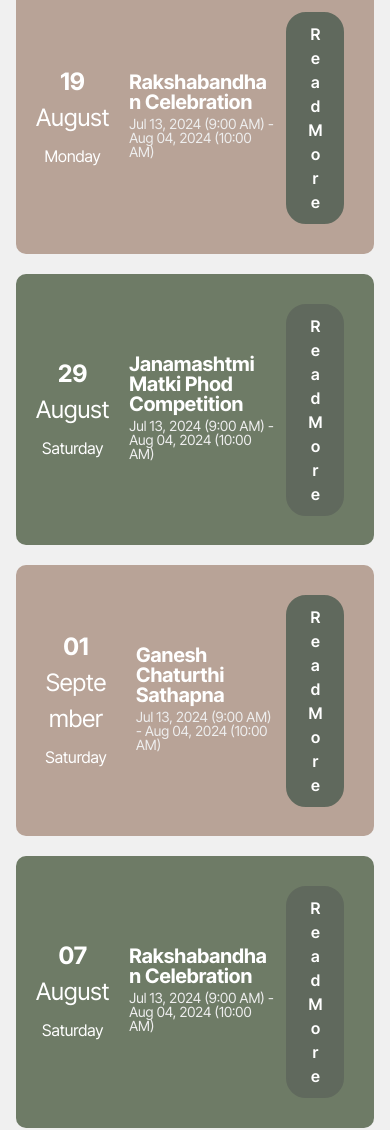
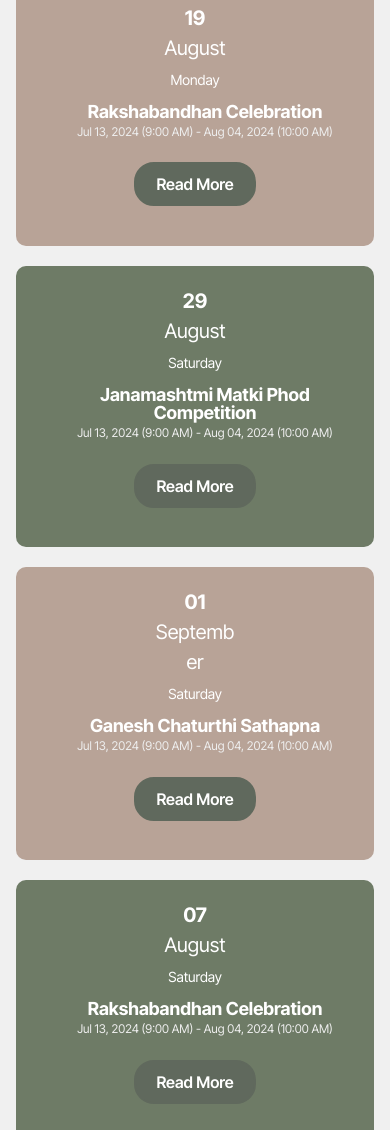
Before and after one commit to vidishaAgra/gss, a plain HTML site: page page8.html in a window 390 px wide. Shown: the part 933-2063 px from the top of the page. Drawn offline with Linux system fonts and the light colour scheme; a script that the page names is missing.

Commit message:
changed font in event and calenda ui improved

```diff
--- a/page8.html
+++ b/page8.html
@@ -76,79 +76,150 @@
     <iframe src="https://calendar.google.com/calendar/embed?height=600&wkst=1&ctz=America%2FChicago&bgcolor=%234285F4&showTitle=0&title&src=YmJiY2ZkM2FjNTQwYjNhY2VhMTc5YjFkYmIyNTY1YTY4MjUzNDM0ZjU5MDdhMDg3ODdkY2M2NzQ4YjM2NzNlY0Bncm91cC5jYWxlbmRhci5nb29nbGUuY29t&color=%237CB342" style="border:solid 1px #777" width="800" height="600" frameborder="0" scrolling="no"></iframe>
   </div>
 </section>
+
+
+
+
+
+
+
+
+
+
+
+
+
+
+
+
+
+
+
+
+
 <section data-bs-version="5.1" class="people01 cid-uoUmqVpgM4" id="people01-4a" style="padding: 40px 0; background-color: #f0f0f0;">
   <div class="container" style="max-width: 1200px;">
     <!-- Event 1 -->
-    <div class="event-card" style="background-color: #b8a397; margin-bottom: 20px; padding: 20px; border-radius: 10px; display: flex; align-items: center;">
-      <div style="width: 80px; font-size: 24px; color: white; text-align: center;">
-        <strong>19</strong><br>August<br><span style="font-size: 16px;">Monday</span>
+    <div class="event-card" style="background-color: #b8a397; margin-bottom: 20px; padding: 20px; border-radius: 10px; display: flex; align-items: center; font-size: 14px;">
+      <div style="width: 80px; font-size: 20px; color: white; text-align: center;">
+        <strong>19</strong><br>August<br><span style="font-size: 14px;">Monday</span>
       </div>
       <div style="flex-grow: 1; padding-left: 20px;">
-        <h3 style="font-size: 20px; margin: 0; color: white;"><strong>Rakshabandhan Celebration</strong></h3>
-        <p style="color: #eee; font-size: 14px; margin: 5px 0;">Jul 13, 2024 (9:00 AM) - Aug 04, 2024 (10:00 AM)</p>
+        <h3 style="font-size: 18px; margin: 0; color: white;"><strong>Rakshabandhan Celebration</strong></h3>
+        <p style="color: #eee; font-size: 12px; margin: 5px 0;">Jul 13, 2024 (9:00 AM) - Aug 04, 2024 (10:00 AM)</p>
       </div>
       <div>
-        <a class="btn btn-primary" href="#" style="background-color: transparent; border: 2px solid white; color: white; border-radius: 20px; padding: 8px 20px;">Read More</a>
+        <a class="btn btn-primary" href="https://vidishaagra.github.io/gss/page3.html" style="background-color: transparent; border: 2px solid white; color: white; border-radius: 20px; padding: 8px 20px;">Read More</a>
       </div>
     </div>
 
     <!-- Event 2 -->
-    <div class="event-card" style="background-color: #6e7b66; margin-bottom: 20px; padding: 20px; border-radius: 10px; display: flex; align-items: center;">
-      <div style="width: 80px; font-size: 24px; color: white; text-align: center;">
-        <strong>29</strong><br>August<br><span style="font-size: 16px;">Saturday</span>
+    <div class="event-card" style="background-color: #6e7b66; margin-bottom: 20px; padding: 20px; border-radius: 10px; display: flex; align-items: center; font-size: 14px;">
+      <div style="width: 80px; font-size: 20px; color: white; text-align: center;">
+        <strong>29</strong><br>August<br><span style="font-size: 14px;">Saturday</span>
       </div>
       <div style="flex-grow: 1; padding-left: 20px;">
-        <h3 style="font-size: 20px; margin: 0; color: white;"><strong>Janamashtmi Matki Phod Competition</strong></h3>
-        <p style="color: #eee; font-size: 14px; margin: 5px 0;">Jul 13, 2024 (9:00 AM) - Aug 04, 2024 (10:00 AM)</p>
+        <h3 style="font-size: 18px; margin: 0; color: white;"><strong>Janamashtmi Matki Phod Competition</strong></h3>
+        <p style="color: #eee; font-size: 12px; margin: 5px 0;">Jul 13, 2024 (9:00 AM) - Aug 04, 2024 (10:00 AM)</p>
       </div>
       <div>
-        <a class="btn btn-primary" href="#" style="background-color: transparent; border: 2px solid white; color: white; border-radius: 20px; padding: 8px 20px;">Read More</a>
+        <a class="btn btn-primary" href="https://vidishaagra.github.io/gss/page3.html" style="background-color: transparent; border: 2px solid white; color: white; border-radius: 20px; padding: 8px 20px;">Read More</a>
       </div>
     </div>
 
     <!-- Event 3 -->
-    <div class="event-card" style="background-color: #b8a397; margin-bottom: 20px; padding: 20px; border-radius: 10px; display: flex; align-items: center;">
-      <div style="width: 80px; font-size: 24px; color: white; text-align: center;">
-        <strong>01</strong><br>September<br><span style="font-size: 16px;">Saturday</span>
+    <div class="event-card" style="background-color: #b8a397; margin-bottom: 20px; padding: 20px; border-radius: 10px; display: flex; align-items: center; font-size: 14px;">
+      <div style="width: 80px; font-size: 20px; color: white; text-align: center;">
+        <strong>01</strong><br>September<br><span style="font-size: 14px;">Saturday</span>
       </div>
       <div style="flex-grow: 1; padding-left: 20px;">
-        <h3 style="font-size: 20px; margin: 0; color: white;"><strong>Ganesh Chaturthi Sathapna</strong></h3>
-        <p style="color: #eee; font-size: 14px; margin: 5px 0;">Jul 13, 2024 (9:00 AM) - Aug 04, 2024 (10:00 AM)</p>
+        <h3 style="font-size: 18px; margin: 0; color: white;"><strong>Ganesh Chaturthi Sathapna</strong></h3>
+        <p style="color: #eee; font-size: 12px; margin: 5px 0;">Jul 13, 2024 (9:00 AM) - Aug 04, 2024 (10:00 AM)</p>
       </div>
       <div>
-        <a class="btn btn-primary" href="#" style="background-color: transparent; border: 2px solid white; color: white; border-radius: 20px; padding: 8px 20px;">Read More</a>
+        <a class="btn btn-primary" href="https://vidishaagra.github.io/gss/page3.html" style="background-color: transparent; border: 2px solid white; color: white; border-radius: 20px; padding: 8px 20px;">Read More</a>
       </div>
     </div>
 
     <!-- Event 4 -->
-    <div class="event-card" style="background-color: #6e7b66; margin-bottom: 20px; padding: 20px; border-radius: 10px; display: flex; align-items: center;">
-      <div style="width: 80px; font-size: 24px; color: white; text-align: center;">
-        <strong>07</strong><br>August<br><span style="font-size: 16px;">Saturday</span>
+    <div class="event-card" style="background-color: #6e7b66; margin-bottom: 20px; padding: 20px; border-radius: 10px; display: flex; align-items: center; font-size: 14px;">
+      <div style="width: 80px; font-size: 20px; color: white; text-align: center;">
+        <strong>07</strong><br>August<br><span style="font-size: 14px;">Saturday</span>
       </div>
       <div style="flex-grow: 1; padding-left: 20px;">
-        <h3 style="font-size: 20px; margin: 0; color: white;"><strong>Rakshabandhan Celebration</strong></h3>
-        <p style="color: #eee; font-size: 14px; margin: 5px 0;">Jul 13, 2024 (9:00 AM) - Aug 04, 2024 (10:00 AM)</p>
+        <h3 style="font-size: 18px; margin: 0; color: white;"><strong>Rakshabandhan Celebration</strong></h3>
+        <p style="color: #eee; font-size: 12px; margin: 5px 0;">Jul 13, 2024 (9:00 AM) - Aug 04, 2024 (10:00 AM)</p>
       </div>
       <div>
-        <a class="btn btn-primary" href="#" style="background-color: transparent; border: 2px solid white; color: white; border-radius: 20px; padding: 8px 20px;">Read More</a>
+        <a class="btn btn-primary" href="https://vidishaagra.github.io/gss/page3.html" style="background-color: transparent; border: 2px solid white; color: white; border-radius: 20px; padding: 8px 20px;">Read More</a>
       </div>
     </div>
 
     <!-- Event 5 -->
-    <div class="event-card" style="background-color: #b8a397; padding: 20px; border-radius: 10px; display: flex; align-items: center;">
-      <div style="width: 80px; font-size: 24px; color: white; text-align: center;">
-        <strong>10</strong><br>August<br><span style="font-size: 16px;">Saturday</span>
+    <div class="event-card" style="background-color: #b8a397; padding: 20px; border-radius: 10px; display: flex; align-items: center; font-size: 14px;">
+      <div style="width: 80px; font-size: 20px; color: white; text-align: center;">
+        <strong>10</strong><br>August<br><span style="font-size: 14px;">Saturday</span>
       </div>
       <div style="flex-grow: 1; padding-left: 20px;">
-        <h3 style="font-size: 20px; margin: 0; color: white;"><strong>Rakshabandhan Celebration</strong></h3>
-        <p style="color: #eee; font-size: 14px; margin: 5px 0;">Jul 13, 2024 (9:00 AM) - Aug 04, 2024 (10:00 AM)</p>
+        <h3 style="font-size: 18px; margin: 0; color: white;"><strong>Rakshabandhan Celebration</strong></h3>
+        <p style="color: #eee; font-size: 12px; margin: 5px 0;">Jul 13, 2024 (9:00 AM) - Aug 04, 2024 (10:00 AM)</p>
       </div>
       <div>
-        <a class="btn btn-primary" href="#" style="background-color: transparent; border: 2px solid white; color: white; border-radius: 20px; padding: 8px 20px;">Read More</a>
+        <a class="btn btn-primary" href="https://vidishaagra.github.io/gss/page3.html" style="background-color: transparent; border: 2px solid white; color: white; border-radius: 20px; padding: 8px 20px;">Read More</a>
       </div>
     </div>
   </div>
+
+  <!-- Responsiveness for mobile and tablet -->
+  <style>
+    @media (max-width: 768px) {
+      .event-card {
+        flex-direction: column;
+        text-align: center;
+      }
+      .event-card > div {
+        padding-left: 0;
+        margin-bottom: 10px;
+      }
+      .event-card h3 {
+        font-size: 16px;
+      }
+      .event-card p {
+        font-size: 12px;
+      }
+      .event-card div:first-child {
+        font-size: 16px;
+      }
+    }
+  </style>
 </section>
+
+
+
+
+
+
+
+
+
+
+
+
+
+
+
+
+
+
+
+
+
+
+
+
+
+
+
 
 
 <section data-bs-version="5.1" class="social05 cid-uofS74oeqz" id="social05-48">
```
